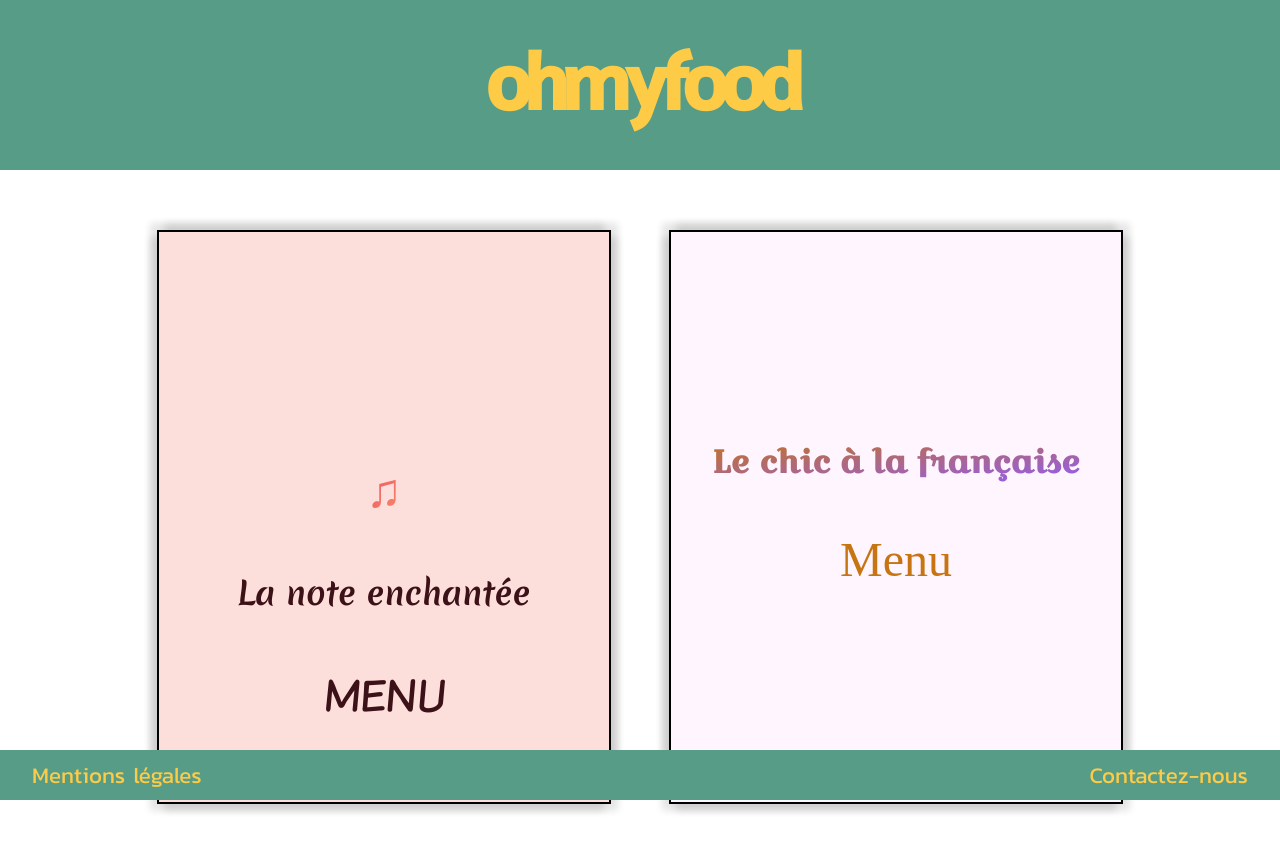
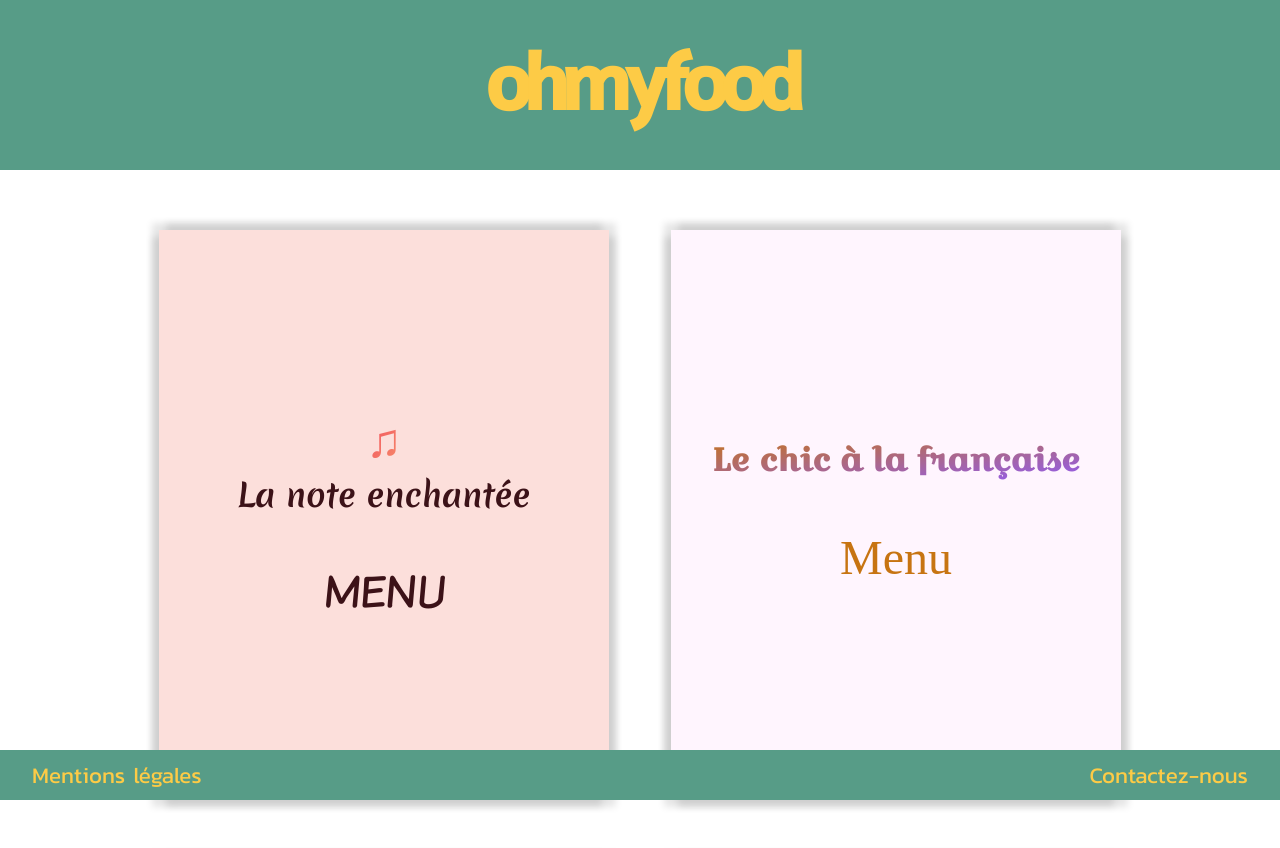
Before and after one commit to KatieCollier/ohmyfood, a website: page index.html in a window 1280 px wide. Shown: the top 848 px of the page. Drawn offline with Linux system fonts and the light colour scheme; files whose address does not match are found by name; a web font is replaced by a local one.

Commit message:
align text for note enchantée - home

```diff
--- a/scss/layout/_main-layout.scss
+++ b/scss/layout/_main-layout.scss
@@ -21,7 +21,6 @@ article{
 .resto{
     width: $square-width;
     height: $square-height;
-    border: 2px black solid;
     margin: 60px 15px 0px 15px;
     display: flex;
     flex-direction: column;
@@ -39,11 +38,13 @@ article{
         text-transform: uppercase;
         h2{
             @include note-name($resto-size-home);
-            margin-top: 0px;
+            margin: 0px 0px 10% 0px;
         }
         strong{
             @include music-note ($music-size-home);
-            margin:0px;
+        }
+        p{
+            margin: 0px;
         }
     }
     &--chic{
```
Also changed, not shown: style.css, 1 other file.
